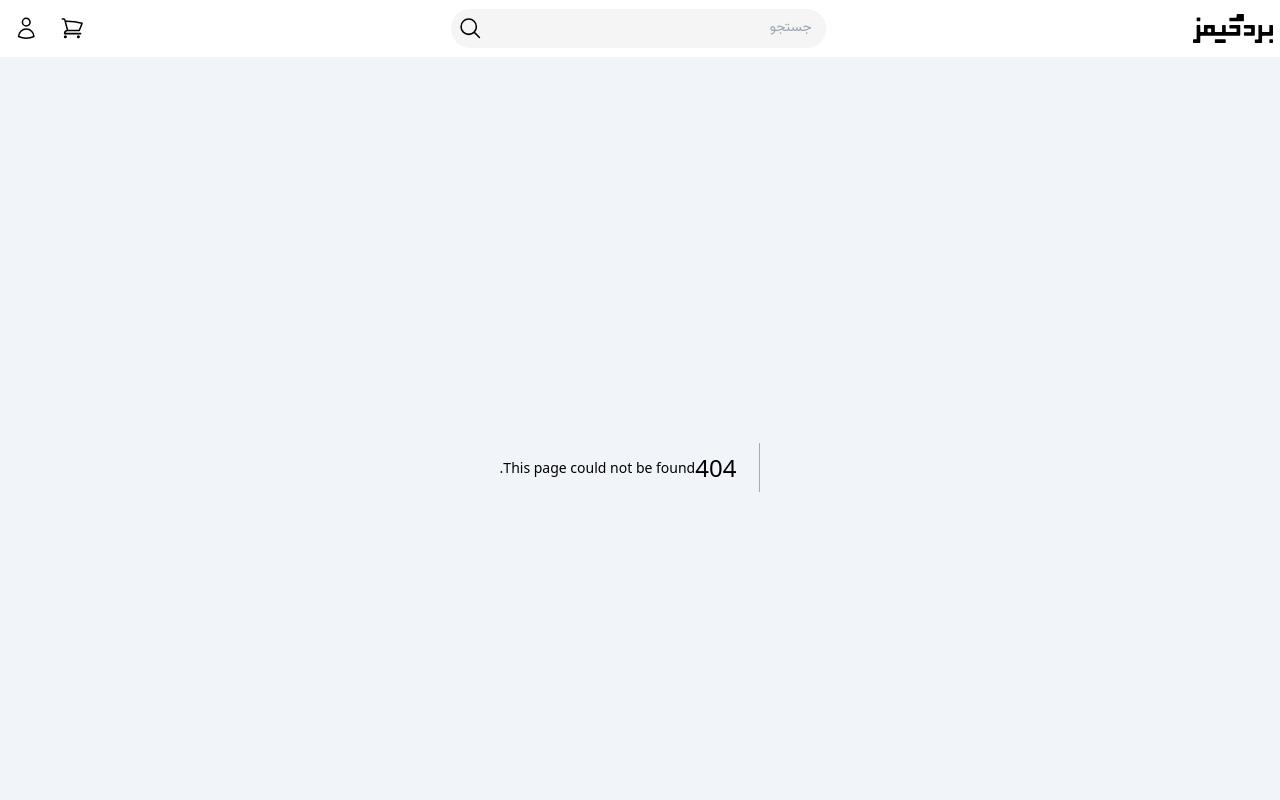
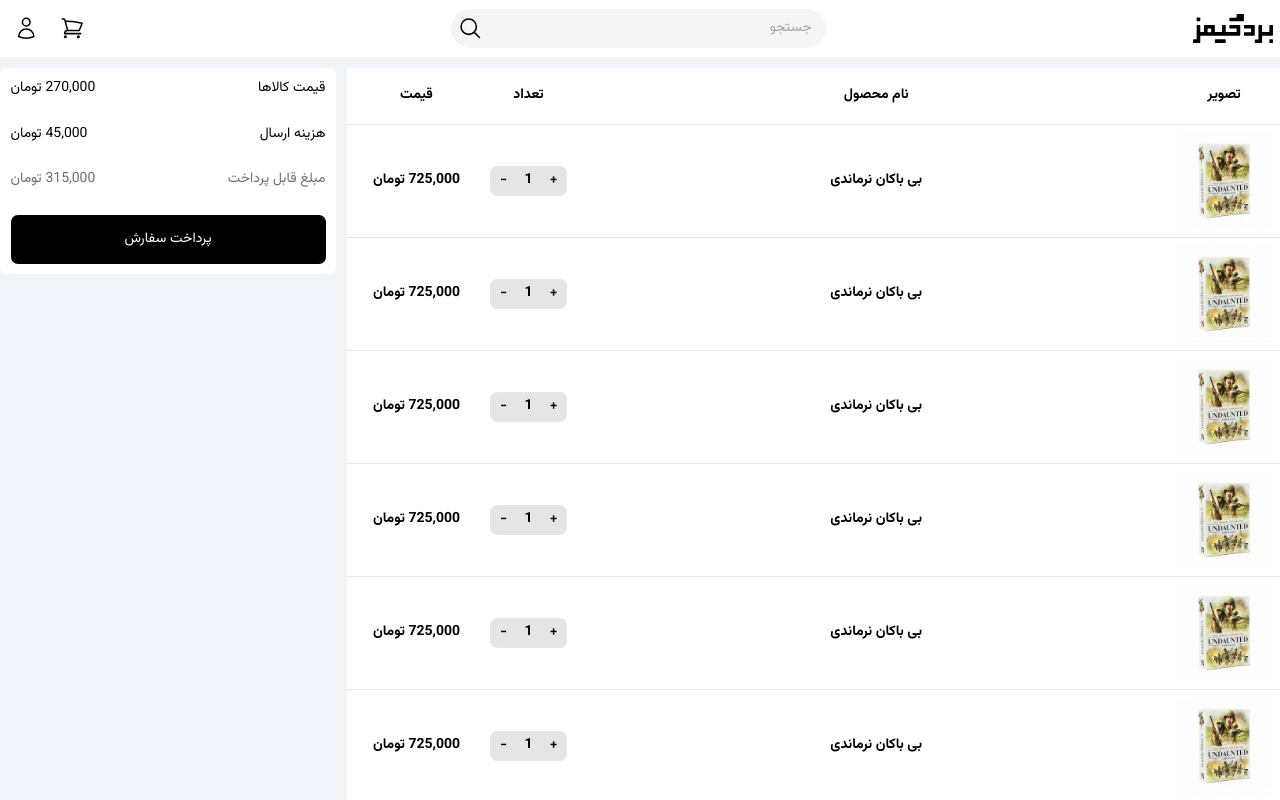
Before and after one commit to board-gamez/board-gamez-web, a Next.js app: page /cart in a window 1280 px wide. Before the commit this address had no page. Shown: the top 800 px of the page. Built offline with nearby package versions, Linux system fonts and the light colour scheme; what tailwindcss-flip would draw is missing.

Commit message:
ADD: cart page

```diff
--- /dev/null
+++ b/app/cart/page.tsx
@@ -0,0 +1,67 @@
+import { products } from "@/fake-data/product.data";
+import Image from "next/image";
+import NumberInput from "../../components/NumberInput";
+
+export default function Cart() {
+  const productsCost = 270000;
+  const shippingCost = 45000;
+  const totalCost = productsCost + shippingCost;
+
+  return (
+    <div className="flex gap-3">
+      <div className="bg-white flex-1">
+        <div className="flex text-center font-bold border-b p-2">
+          <div className="flex-none w-28 p-3">تصویر</div>
+          <div className="flex-1 p-3">نام محصول</div>
+          <div className="flex-none w-28 p-3">تعداد</div>
+          <div className="flex-none w-36 p-3">قیمت</div>
+        </div>
+
+        {products.map((product) => (
+          <div
+            key={product.slug}
+            className="flex items-center text-center font-bold border-b p-2"
+          >
+            <div className="flex-none w-28">
+              <Image
+                src={product.image}
+                alt={product.title}
+                width={150}
+                height={150}
+                className="w-full aspect-square"
+              />
+            </div>
+            <div className="flex-1 p-3">{product.title}</div>
+            <div className="flex-none w-28 p-3">
+              <NumberInput max={product.quantity} />
+            </div>
+            <div className="flex-none w-36 p-3">
+              {product.price.toLocaleString()} تومان
+            </div>
+          </div>
+        ))}
+      </div>
+
+      <div className="bg-white w-96 p-3 rounded-lg flex-none h-fit">
+        <div className="flex justify-between mb-7">
+          <span>قیمت کالاها</span>
+          <span>{productsCost.toLocaleString()} تومان</span>
+        </div>
+
+        <div className="flex justify-between mb-7">
+          <span>هزینه ارسال</span>
+          <span>{shippingCost.toLocaleString()} تومان</span>
+        </div>
+
+        <div className="flex justify-between mb-7 text-darken-gray">
+          <span>مبلغ قابل پرداخت</span>
+          <span>{totalCost.toLocaleString()} تومان</span>
+        </div>
+
+        <button className="bg-black text-white w-full p-4 rounded-lg hover:bg-light-black duration-150">
+          پرداخت سفارش
+        </button>
+      </div>
+    </div>
+  );
+}
--- a/app/layout.tsx
+++ b/app/layout.tsx
@@ -23,7 +23,7 @@ export default function RootLayout({
           <Navbar />
         </header>
 
-        <main>{children}</main>
+        <main className="container mx-auto">{children}</main>
 
         <Footer />
       </body>
--- /dev/null
+++ b/components/NumberInput.tsx
@@ -0,0 +1,37 @@
+"use client";
+
+import { useState } from "react";
+
+interface InputProps {
+  max: number;
+}
+
+export default function NumberInput({ max = 10 }: InputProps) {
+  const [count, setCount] = useState(1);
+
+  const increase = () => {
+    if (max > count) {
+      setCount(count + 1);
+    }
+  };
+
+  const decrease = () => {
+    if (1 < count) {
+      setCount(count - 1);
+    }
+  };
+
+  return (
+    <div className="flex items-centers border rounded-lg bg-dark-gray">
+      <button className="size-8 rounded-s-lg" onClick={increase}>
+        +
+      </button>
+
+      <div className="size-8 flex items-center justify-center">{count}</div>
+
+      <button className="size-8 rounded-e-lg" onClick={decrease}>
+        -
+      </button>
+    </div>
+  );
+}
```
